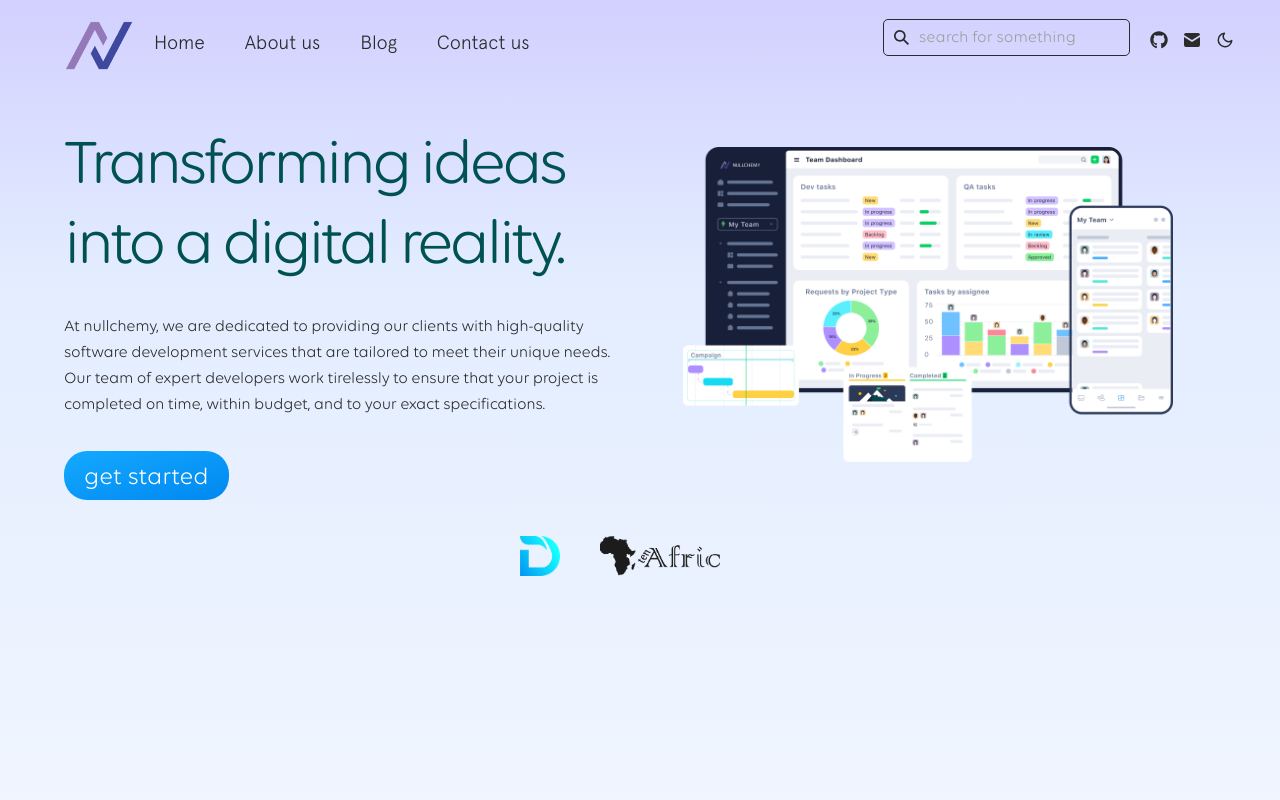
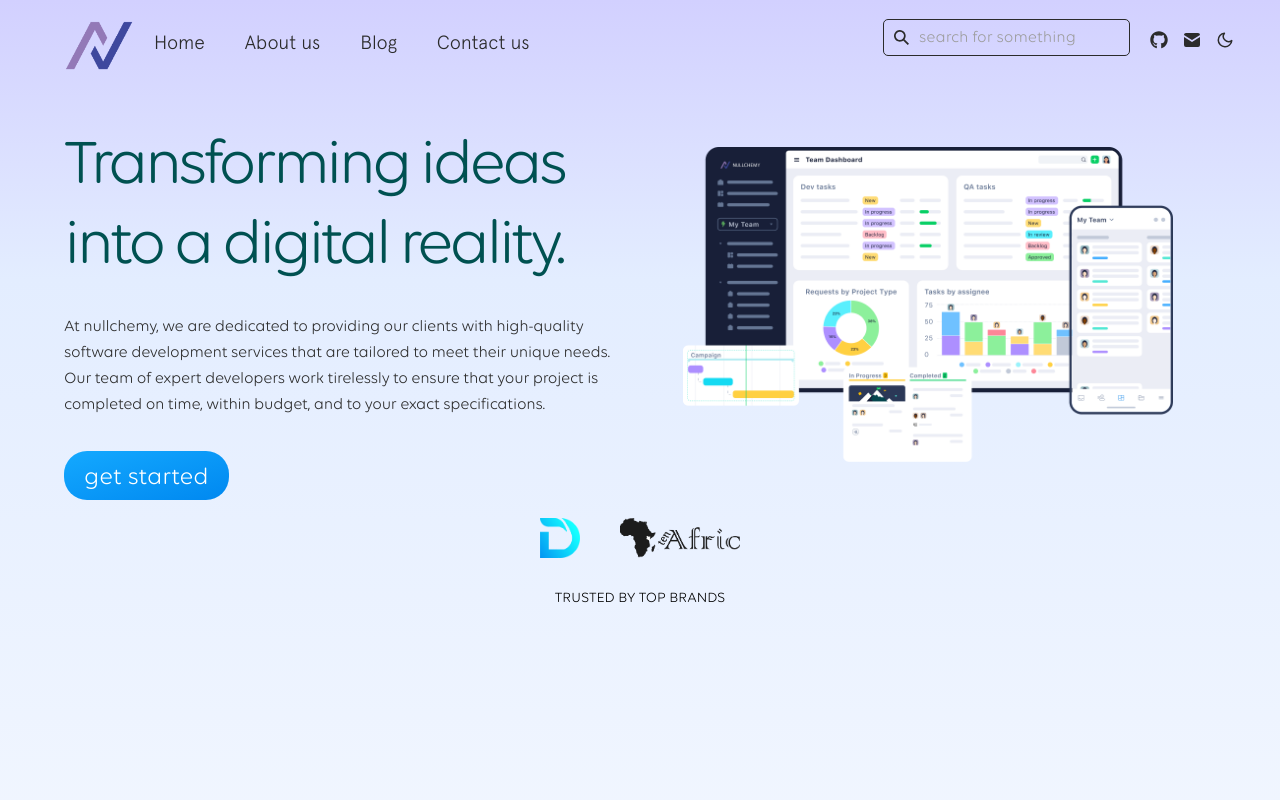
Before and after one commit to nullchemy/nullchemy, a React (Create React App) app: page / in a window 1280 px wide. Shown: the top 800 px of the page. Built offline with nearby package versions, Linux system fonts and the light colour scheme.

Commit message:
added a few brands to the webpage

```diff
--- a/src/components/Landing.tsx
+++ b/src/components/Landing.tsx
@@ -44,6 +44,9 @@ const Landing = () => {
                 <img className="lndngpartnerdk" src={DennisKibet} alt="" />
                 <img className="lndngpartnerTenAfric" src={TenAfric} alt="" />
               </div>
+              <div className="landingbtmtxt">
+                <p>trusted by top brands</p>
+              </div>
             </div>
           </div>
         </div>
--- a/src/styles/css/landing.css
+++ b/src/styles/css/landing.css
@@ -108,18 +108,28 @@
 }
 .landing .landingWrapper .landingContainer .landingBottom {
   height: 100px;
+}
+.landing .landingWrapper .landingContainer .landingBottom .landingbtmpartners {
   display: flex;
   align-items: center;
-  justify-content: space-around;
-  margin-top: 20px;
+  justify-content: center;
+  margin-top: 30px;
 }
-.landing .landingWrapper .landingContainer .landingBottom .lndngpartnerdk {
+.landing .landingWrapper .landingContainer .landingBottom .landingbtmpartners .lndngpartnerdk {
   height: 40px;
   width: 40px;
   margin-right: 40px;
 }
-.landing .landingWrapper .landingContainer .landingBottom .lndngpartnerTenAfric {
+.landing .landingWrapper .landingContainer .landingBottom .landingbtmpartners .lndngpartnerTenAfric {
   height: 40px;
   width: 120px;
-  margin-right: 40px;
+}
+.landing .landingWrapper .landingContainer .landingBottom .landingbtmtxt {
+  text-align: center;
+  margin-top: 30px;
+}
+.landing .landingWrapper .landingContainer .landingBottom .landingbtmtxt p {
+  text-transform: uppercase;
+  font-size: 0.9rem;
+  font-weight: 800;
 }/*# sourceMappingURL=landing.css.map */
--- a/src/styles/scss/landing.scss
+++ b/src/styles/scss/landing.scss
@@ -95,10 +95,11 @@
       }
       .landingBottom {
         height: 100px;
+        .landingbtmpartners {
           display: flex;
           align-items: center;
-        justify-content: space-around;
-        margin-top: 20px;
+          justify-content: center;
+          margin-top: 30px;
           .lndngpartnerdk {
             height: 40px;
             width: 40px;
@@ -107,9 +108,18 @@
           .lndngpartnerTenAfric {
             height: 40px;
             width: 120px;
-          margin-right: 40px;
+          }
+        }
+        .landingbtmtxt {
+          text-align: center;
+          margin-top: 30px;
+          p {
+            text-transform: uppercase;
+            font-size: 0.9rem;
+            font-weight: 800;
           }
         }
       }
     }
   }
+}
```
Also changed, not shown: 1 other file (tests, documents, lock files or other folders). Lines whose indentation alone changed are shown as unchanged.
